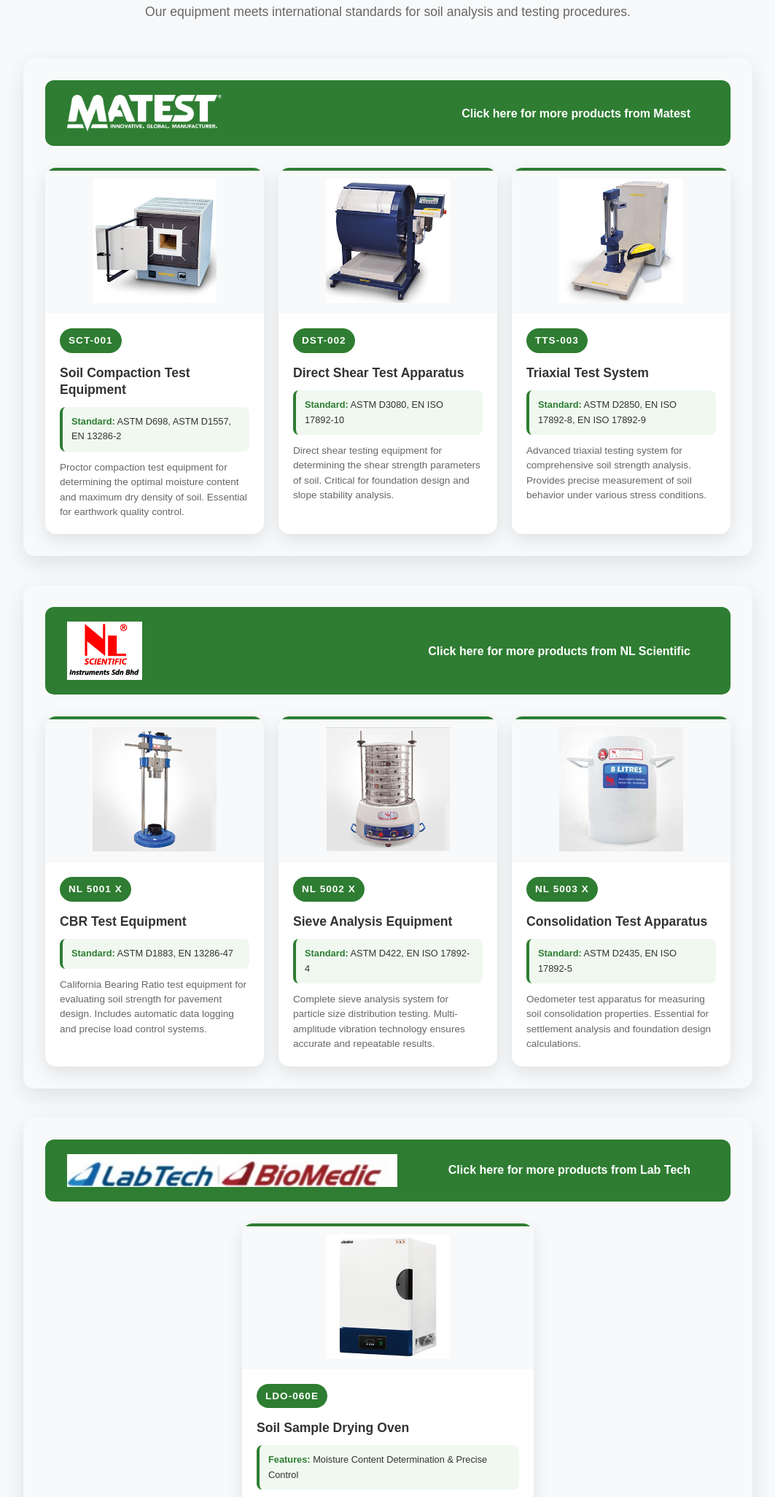
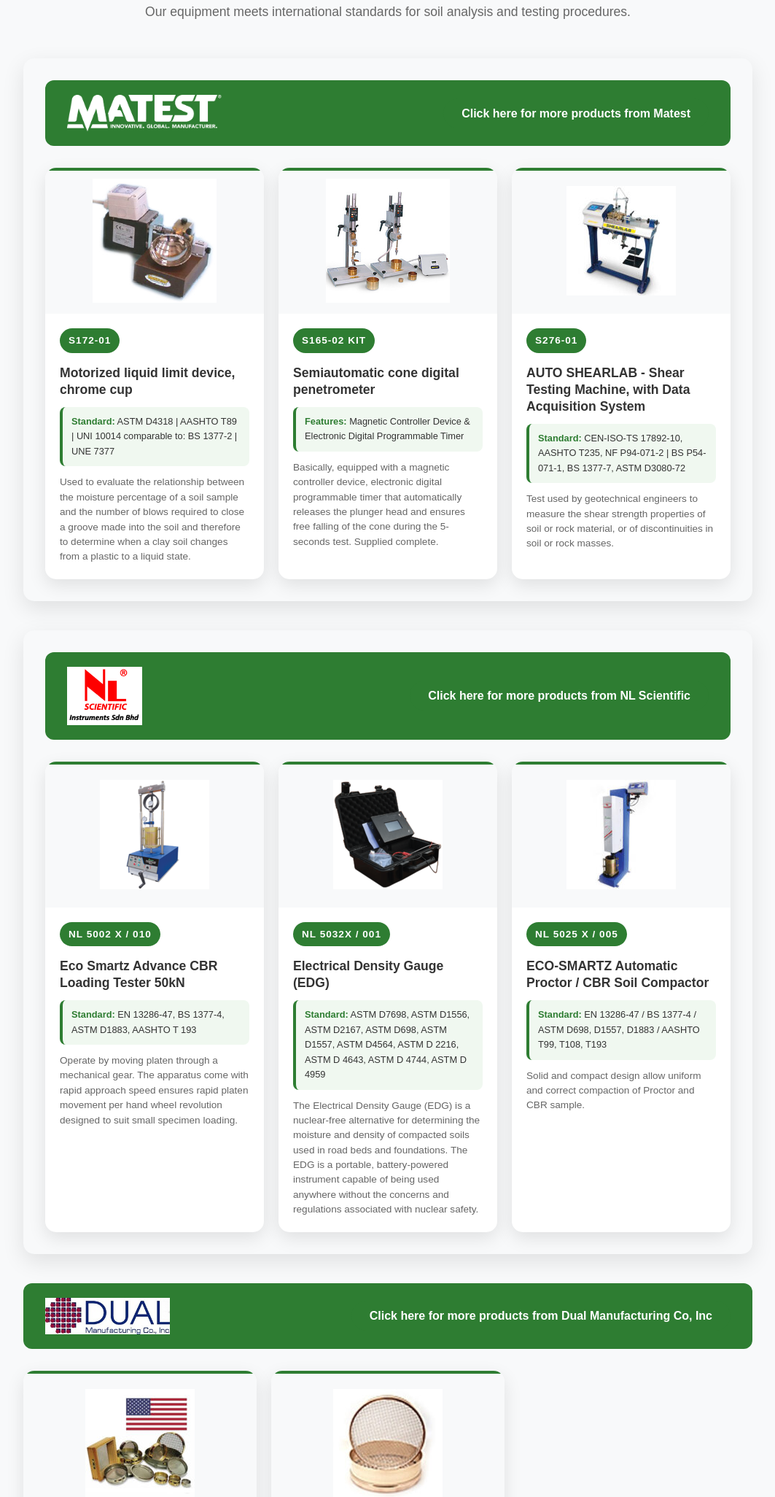
Before and after one commit to IvanDineros23/Gemarc-enterprises, a PHP site: page /soil.html in a window 1280 px wide. Shown: the part 575-2627 px from the top of the page at 73% size, without its empty margins (108-1171 px from the left). Run offline with PHP 8.4, Linux system fonts and the light colour scheme.

Commit message:
done with industrial-equipment, soil, and steel pages

```diff
--- a/soil.html
+++ b/soil.html
@@ -86,37 +86,37 @@
                     <div class="products-grid">
                         <div class="product-card">
                             <div class="product-image">
-                                <img src="images/A024N.jpg" alt="Soil Compaction Test Equipment" class="product-img">
+                                <img src="images/S172-01.jpg" alt="S172-01 Motorized liquid limit device, chrome cup" class="product-img">
                             </div>
                             <div class="product-info">
-                                <h4 class="product-code">SCT-001</h4>
-                                <h3 class="product-name">Soil Compaction Test Equipment</h3>
-                                <p class="product-standard"><strong>Standard:</strong> ASTM D698, ASTM D1557, EN 13286-2</p>
-                                <p class="product-description">Proctor compaction test equipment for determining the optimal moisture content and maximum dry density of soil. Essential for earthwork quality control.</p>
+                                <h4 class="product-code">S172-01</h4>
+                                <h3 class="product-name">Motorized liquid limit device, chrome cup</h3>
+                                <p class="product-standard"><strong>Standard:</strong> ASTM D4318 | AASHTO T89 | UNI 10014 comparable to: BS 1377-2 | UNE 7377</p>
+                                <p class="product-description">Used to evaluate the relationship between the moisture percentage of a soil sample and the number of blows required to close a groove made into the soil and therefore to determine when a clay soil changes from a plastic to a liquid state.</p>
                             </div>
                         </div>
 
                         <div class="product-card">
                             <div class="product-image">
-                                <img src="images/A075N.jpg" alt="Direct Shear Test Apparatus" class="product-img">
+                                <img src="images/S165-02-KIT.jpg" alt="S165-02 KIT Semiautomatic cone digital penetrometer" class="product-img">
                             </div>
                             <div class="product-info">
-                                <h4 class="product-code">DST-002</h4>
-                                <h3 class="product-name">Direct Shear Test Apparatus</h3>
-                                <p class="product-standard"><strong>Standard:</strong> ASTM D3080, EN ISO 17892-10</p>
-                                <p class="product-description">Direct shear testing equipment for determining the shear strength parameters of soil. Critical for foundation design and slope stability analysis.</p>
+                                <h4 class="product-code">S165-02 KIT</h4>
+                                <h3 class="product-name">Semiautomatic cone digital penetrometer</h3>
+                                <p class="product-standard"><strong>Features:</strong> Magnetic Controller Device & Electronic Digital Programmable Timer</p>
+                                <p class="product-description">Basically, equipped with a magnetic controller device, electronic digital programmable timer that automatically releases the plunger head and ensures free falling of the cone during the 5-seconds test. Supplied complete.</p>
                             </div>
                         </div>
 
                         <div class="product-card">
                             <div class="product-image">
-                                <img src="images/A125N.jpg" alt="Triaxial Test System" class="product-img">
+                                <img src="images/S276-01-150x150.jpg" alt="S276-01 AUTO SHEARLAB - Shear Testing Machine, with Data Acquisition System" class="product-img">
                             </div>
                             <div class="product-info">
-                                <h4 class="product-code">TTS-003</h4>
-                                <h3 class="product-name">Triaxial Test System</h3>
-                                <p class="product-standard"><strong>Standard:</strong> ASTM D2850, EN ISO 17892-8, EN ISO 17892-9</p>
-                                <p class="product-description">Advanced triaxial testing system for comprehensive soil strength analysis. Provides precise measurement of soil behavior under various stress conditions.</p>
+                                <h4 class="product-code">S276-01</h4>
+                                <h3 class="product-name">AUTO SHEARLAB - Shear Testing Machine, with Data Acquisition System</h3>
+                                <p class="product-standard"><strong>Standard:</strong> CEN-ISO-TS 17892-10, AASHTO T235, NF P94-071-2 | BS P54-071-1, BS 1377-7, ASTM D3080-72</p>
+                                <p class="product-description">Test used by geotechnical engineers to measure the shear strength properties of soil or rock material, or of discontinuities in soil or rock masses.</p>
                             </div>
                         </div>
                     </div>
@@ -138,87 +138,79 @@
                     <div class="products-grid">
                         <div class="product-card">
                             <div class="product-image">
-                                <img src="images/NL-1002-X-002.png" alt="CBR Test Equipment" class="product-img">
+                                <img src="images/NL-5002-X-010-150x150.png" alt="NL 5002 X / 010 Eco Smartz Advance CBR Loading Tester 50kN" class="product-img">
                             </div>
                             <div class="product-info">
-                                <h4 class="product-code">NL 5001 X</h4>
-                                <h3 class="product-name">CBR Test Equipment</h3>
-                                <p class="product-standard"><strong>Standard:</strong> ASTM D1883, EN 13286-47</p>
-                                <p class="product-description">California Bearing Ratio test equipment for evaluating soil strength for pavement design. Includes automatic data logging and precise load control systems.</p>
+                                <h4 class="product-code">NL 5002 X / 010</h4>
+                                <h3 class="product-name">Eco Smartz Advance CBR Loading Tester 50kN</h3>
+                                <p class="product-standard"><strong>Standard:</strong> EN 13286-47, BS 1377-4, ASTM D1883, AASHTO T 193</p>
+                                <p class="product-description">Operate by moving platen through a mechanical gear. The apparatus come with rapid approach speed ensures rapid platen movement per hand wheel revolution designed to suit small specimen loading.</p>
                             </div>
                         </div>
 
                         <div class="product-card">
                             <div class="product-image">
-                                <img src="images/NL-1015-X-011.jpg" alt="Sieve Analysis Equipment" class="product-img">
+                                <img src="images/NL-5032-X-001-150x150.png" alt="NL 5032X / 001 Electrical Density Gauge (EDG)" class="product-img">
                             </div>
                             <div class="product-info">
-                                <h4 class="product-code">NL 5002 X</h4>
-                                <h3 class="product-name">Sieve Analysis Equipment</h3>
-                                <p class="product-standard"><strong>Standard:</strong> ASTM D422, EN ISO 17892-4</p>
-                                <p class="product-description">Complete sieve analysis system for particle size distribution testing. Multi-amplitude vibration technology ensures accurate and repeatable results.</p>
+                                <h4 class="product-code">NL 5032X / 001</h4>
+                                <h3 class="product-name">Electrical Density Gauge (EDG)</h3>
+                                <p class="product-standard"><strong>Standard:</strong> ASTM D7698, ASTM D1556, ASTM D2167, ASTM D698, ASTM D1557, ASTM D4564, ASTM D 2216, ASTM D 4643, ASTM D 4744, ASTM D 4959</p>
+                                <p class="product-description">The Electrical Density Gauge (EDG) is a nuclear-free alternative for determining the moisture and density of compacted soils used in road beds and foundations. The EDG is a portable, battery-powered instrument capable of being used anywhere without the concerns and regulations associated with nuclear safety.</p>
                             </div>
                         </div>
 
                         <div class="product-card">
                             <div class="product-image">
-                                <img src="images/NL-1003-X.jpg" alt="Consolidation Test Apparatus" class="product-img">
+                                <img src="images/NL-5025X-150x150.jpg" alt="NL 5025 X / 005 ECO-SMARTZ Automatic Proctor / CBR Soil Compactor" class="product-img">
                             </div>
                             <div class="product-info">
-                                <h4 class="product-code">NL 5003 X</h4>
-                                <h3 class="product-name">Consolidation Test Apparatus</h3>
-                                <p class="product-standard"><strong>Standard:</strong> ASTM D2435, EN ISO 17892-5</p>
-                                <p class="product-description">Oedometer test apparatus for measuring soil consolidation properties. Essential for settlement analysis and foundation design calculations.</p>
+                                <h4 class="product-code">NL 5025 X / 005</h4>
+                                <h3 class="product-name">ECO-SMARTZ Automatic Proctor / CBR Soil Compactor</h3>
+                                <p class="product-standard"><strong>Standard:</strong> EN 13286-47 / BS 1377-4 / ASTM D698, D1557, D1883 / AASHTO T99, T108, T193</p>
+                                <p class="product-description">Solid and compact design allow uniform and correct compaction of Proctor and CBR sample.</p>
                             </div>
                         </div>
                     </div>
                 </div>
 
-                <!-- LabTech BioMedic Products Section -->
-                <div class="brand-section labtech-section">
+                <!-- Dual Manufacturing Products Section -->
+                <div class="brand-section dual-section">
                     <div class="brand-header">
                         <div class="brand-logo">
-                            <img src="images/partnership/labtech_logo.jpg" alt="LabTech BioMedic" class="brand-logo-img">
+                            <img src="images/partnership/dualmfg-logo.jpg" alt="Dual Manufacturing" class="brand-logo-img">
                         </div>
                         <div class="brand-link">
-                            <a href="#" target="_blank" class="brand-website-link">
-                                Click here for more products from Lab Tech
+                            <a href="https://www.dualmfg.com/" target="_blank" class="brand-website-link">
+                                Click here for more products from Dual Manufacturing Co, Inc
                             </a>
                         </div>
                     </div>
 
-                    <div class="single-product-container">
-                        <div class="product-card featured-product">
+                    <div class="products-grid">
+                        <div class="product-card">
                             <div class="product-image">
-                                <img src="images/LDO-060E.jpg" alt="LDO-060E Soil Sample Drying Oven" class="product-img">
+                                <img src="images/USA-Standard-Sieves-150x150.jpeg" alt="USA Standard Sieves" class="product-img">
                             </div>
                             <div class="product-info">
-                                <h4 class="product-code">LDO-060E</h4>
-                                <h3 class="product-name">Soil Sample Drying Oven</h3>
-                                <p class="product-standard"><strong>Features:</strong> Moisture Content Determination & Precise Control</p>
-                                <p class="product-description">Specialized drying oven for soil moisture content determination. Stainless steel construction with precise temperature control ensures accurate results for soil classification and testing.</p>
+                                <h4 class="product-code">USA-SS-001</h4>
+                                <h3 class="product-name">USA Standard Sieves</h3>
+                                <p class="product-standard"><strong>Features:</strong> Standard Particle Size Analysis</p>
+                                <p class="product-description">The mechanical or sieve analysis is performed to determine the distribution of the coarser, larger-sized particles, and the hydrometer method is used to determine the distribution of the finer particles.</p>
                             </div>
                         </div>
-                    </div>
-                </div>
 
-                <div class="services-offered">
-                    <h3>Our Services Include:</h3>
-                    <ul>
-                        <li>Supply of soil testing equipment</li>
-                        <li>Geotechnical investigation services</li>
-                        <h3>CBR Testing Equipment</h3>
-                        <p>California Bearing Ratio testing equipment for evaluating the bearing capacity of soil and subgrade materials.</p>
-                    </div>
-
-                    <div class="equipment-card">
-                        <h3>Triaxial Testing</h3>
-                        <p>Triaxial testing apparatus for determining the shear strength parameters of soil specimens.</p>
-                    </div>
-
-                    <div class="equipment-card">
-                        <h3>Consolidation Testing</h3>
-                        <p>Consolidation testing equipment for measuring the settlement characteristics of cohesive soils.</p>
+                        <div class="product-card">
+                            <div class="product-image">
+                                <img src="images/Metric-Frame-Sieves-150x150.jpeg" alt="Metric Frame Sieves" class="product-img">
+                            </div>
+                            <div class="product-info">
+                                <h4 class="product-code">MFS-001</h4>
+                                <h3 class="product-name">Metric Frame Sieves</h3>
+                                <p class="product-standard"><strong>Features:</strong> Metric Standard Particle Analysis</p>
+                                <p class="product-description">The mechanical or sieve analysis is performed to determine the distribution of the coarser, larger-sized particles, and the hydrometer method is used to determine the distribution of the finer particles.</p>
+                            </div>
+                        </div>
                     </div>
                 </div>
 
--- a/styles.css
+++ b/styles.css
@@ -3421,49 +3421,63 @@ body {
     filter: brightness(0) invert(1);
 }
 
-/* NL Scientific logo - no filter needed since it's already proper color */
+/* NL Scientific logo*/
 .nl-section .brand-logo-img {
     height: 80px;
     width: auto;
     filter: none;
 }
 
-/* LabTech BioMedic logo - no filter needed */
+/* LabTech BioMedic logo */
 .labtech-section .brand-logo-img {
     height: 45px;
     width: auto;
     filter: none;
 }
 
-/* Capstone logo - no filter needed */
+/* Capstone logo  */
 .capstone-section .brand-logo-img {
     height: 50px;
     width: auto;
     filter: none;
 }
 
-/* EHWA logo - no filter needed */
+/* EHWA logo */
 .ehwa-section .brand-logo-img {
     height: 50px;
     width: auto;
     filter: none;
 }
 
-/* TBT Nanjing logo - no filter needed */
+/* TBT Nanjing logo */
 .tbt-section .brand-logo-img {
     height: 50px;
     width: auto;
     filter: none;
 }
 
-/* TOHO logo - no filter needed, larger size */
+/* GOTECH logo */
+.gotech-section .brand-logo-img {
+    height: 80px;
+    width: auto;
+    filter: none;
+}
+
+/* Dual Manufacturing logo */
+.dual-section .brand-logo-img {
+    height: 50px;
+    width: auto;
+    filter: none;
+}
+
+/* TOHO logo */
 .toho-section .brand-logo-img {
     height: 80px;
     width: auto;
     filter: none;
 }
 
-/* Tae Sung Co. logo - no filter needed */
+/* Tae Sung Co. logo */
 .taesung-section .brand-logo-img {
     height: 70px;
     width: auto;
```
Also changed, not shown: industrial-equipment.html (+20 -20 lines), steel.html (+24 -120 lines), images/GT-7001-DSU.jpg (added), images/GT-7010-D2EP.jpg (added), images/GT-7013-MP.jpg (added), images/Metric-Frame-Sieves-150x150.jpeg (added), images/NL-5002-X-010-150x150.png (added), images/NL-5025X-150x150.jpg (added), images/NL-5032-X-001-150x150.png (added), images/S165-02-KIT.jpg (added), images/S172-01.jpg (added), images/S276-01-150x150.jpg (added), images/TBTUTM-1000A.jpg (added), images/UN-7001-LAS.jpg (added), 1 more files.
